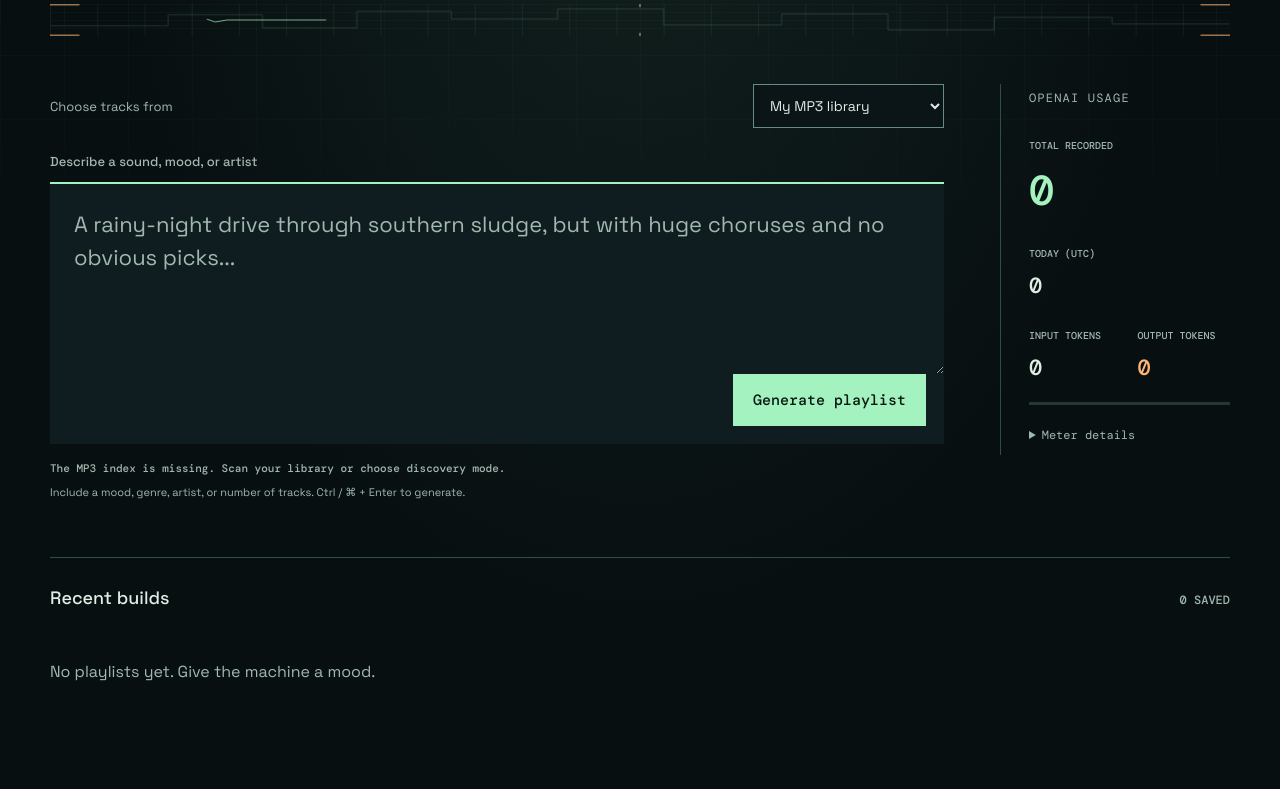
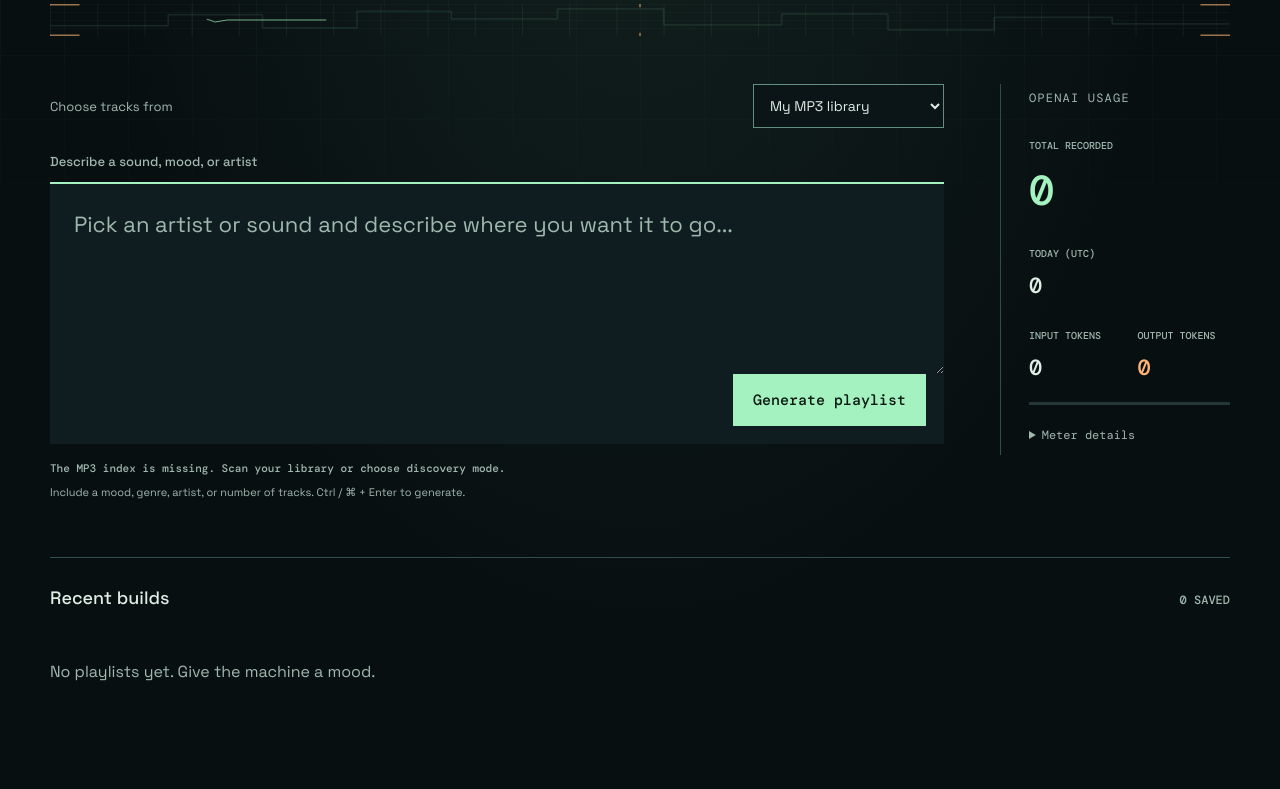
Before and after one commit to dmillion/spotify-gpt, a Flask app: page / in a window 1280 px wide. Shown: the part 201-990 px from the top of the page. Run offline with Flask 3, Linux system fonts and the light colour scheme; data that the repository does not hold is empty.

Commit message:
Make prompt ideas genre-aware from liked artists

```diff
--- a/templates/index.html
+++ b/templates/index.html
@@ -58,7 +58,7 @@
   <section class="input-panel" aria-label="Create a playlist">
   <p class="source-control"><label for="source">Choose tracks from </label><select id="source"><option value="library">My MP3 library</option><option value="discovery">Broader discovery</option></select></p>
   <label class="prompt-label" for="prompt">Describe a sound, mood, or artist</label>
-  <section class="composer"><textarea id="prompt" aria-describedby="prompt-help" placeholder="A rainy-night drive through southern sludge, but with huge choruses and no obvious picks..."></textarea><button class="generate" id="generate">Generate <br>playlist</button></section>
+  <section class="composer"><textarea id="prompt" aria-describedby="prompt-help" placeholder="Pick an artist or sound and describe where you want it to go..."></textarea><button class="generate" id="generate">Generate <br>playlist</button></section>
   <p id="library-info" class="meta" aria-live="polite">Checking MP3 index…</p>
   <p id="prompt-help" class="prompt-help">Include a mood, genre, artist, or number of tracks. Ctrl / ⌘ + Enter to generate.</p>
   </section>
@@ -94,42 +94,104 @@
   let promptIdeas = [];
   let lastPromptIdea = '';
 
+  function genreTheme(genres) {
+    const text = genres.join(' ').toLowerCase();
+    const theme = (scenes, qualities, constraints) => ({scenes, qualities, constraints});
+    if (/(ambient|drone|new age|soundscape|neoclassical|meditation)/.test(text)) {
+      return theme(
+        ['a sleepless 2 a.m. room', 'a slow sunrise', 'a long empty highway at night', 'a rain-muted window', 'a dark room with only streetlight coming in'],
+        ['spacious and slow-moving', 'hazy and immersive', 'minimal but emotionally heavy', 'soft-edged and nocturnal', 'patient, textural, and low-lit'],
+        ['avoid sudden energy spikes', 'let tracks breathe', 'favor long transitions', 'keep percussion restrained', 'stay immersive rather than dramatic']
+      );
+    }
+    if (/(sludge|doom|stoner|desert rock|heavy psych|southern metal)/.test(text)) {
+      return theme(
+        ['a humid basement show', 'a desert highway after midnight', 'a blown-speaker practice room', 'a smoky bar near closing', 'a slow crawl through industrial backroads'],
+        ['low-slung and riff-heavy', 'dirty, bass-heavy, and physical', 'fuzzy with real forward motion', 'massive without turning static', 'groove-first and rough-edged'],
+        ['favor big riffs', 'avoid overly polished production', 'keep the low end huge', 'skip long shapeless intros', 'lean into deep cuts']
+      );
+    }
+    if (/(black metal|post-black|atmospheric black)/.test(text)) {
+      return theme(
+        ['a freezing predawn walk', 'a storm moving over empty fields', 'a blacked-out highway', 'a windswept ridge', 'a dim winter room'],
+        ['cold, urgent, and atmospheric', 'raw but expansive', 'melodic without softening the edges', 'bleak with forward momentum', 'abrasive and cinematic'],
+        ['avoid glossy production', 'keep the atmosphere tense', 'favor long arcs that still move', 'skip novelty picks', 'let melody emerge through the noise']
+      );
+    }
+    if (/(death metal|grind|grindcore|hardcore|powerviolence|metalcore)/.test(text)) {
+      return theme(
+        ['a packed concrete room', 'a short violent commute', 'a fluorescent warehouse', 'a late-night gym session', 'a chaotic basement set'],
+        ['percussive and relentless', 'dense but sharply rhythmic', 'fast with real groove underneath', 'ugly in a controlled way', 'compact, physical, and immediate'],
+        ['keep dead air to a minimum', 'favor memorable breakdowns or rhythmic turns', 'avoid overlong intros', 'keep transitions aggressive', 'lean toward tracks with strong momentum']
+      );
+    }
+    if (/(shoegaze|dream pop|slowcore|ethereal|indie pop)/.test(text)) {
+      return theme(
+        ['a wet city drive after dark', 'a washed-out summer evening', 'a bedroom with the windows open', 'a gray Sunday afternoon', 'a train ride through rain'],
+        ['hazy but melodic', 'soft-focus with strong hooks', 'washed-out and emotionally direct', 'dreamy without becoming weightless', 'warm, layered, and bittersweet'],
+        ['keep the melodies strong', 'avoid abrupt stylistic jumps', 'favor texture over virtuosity', 'let the sequence gradually deepen', 'skip overly bright pop detours']
+      );
+    }
+    if (/(techno|house|electronic|idm|electro|dnb|drum and bass|breakbeat|synthwave)/.test(text)) {
+      return theme(
+        ['a nearly empty club at 3 a.m.', 'a neon highway', 'a dark warehouse', 'a late-night coding session', 'a city train after midnight'],
+        ['hypnotic and pulse-driven', 'textural with a strong rhythmic spine', 'mechanical but warm', 'propulsive without getting frantic', 'deep, repetitive, and immersive'],
+        ['keep the transitions seamless', 'favor interesting production details', 'avoid cheesy festival peaks', 'let the groove evolve gradually', 'stay focused on rhythm and texture']
+      );
+    }
+    if (/(hip hop|rap|boom bap|trap|abstract hip hop|underground hip hop)/.test(text)) {
+      return theme(
+        ['a night drive through the city', 'a dusty record-store afternoon', 'a low-key house party', 'a long train ride', 'a late summer evening'],
+        ['rhythm-first and production-heavy', 'dusty and sample-rich', 'bass-forward with sharp drums', 'left-field but still head-nodding', 'moody with strong pocket'],
+        ['favor distinctive beats', 'avoid generic radio picks', 'keep the sequencing rhythmic', 'lean into deep cuts', 'let production style guide the transitions']
+      );
+    }
+    if (/(punk|post-punk|garage|noise rock|post-hardcore)/.test(text)) {
+      return theme(
+        ['a tiny club with bad lighting', 'a fast drive across town', 'a half-empty dive bar', 'a cramped practice space', 'a gray afternoon with too much caffeine'],
+        ['raw and kinetic', 'angular with strong momentum', 'scrappy but hooky', 'noisy without losing the song', 'tense and rhythm-forward'],
+        ['avoid slick production', 'keep the energy moving', 'favor memorable guitar or bass lines', 'skip filler', 'stay rough around the edges']
+      );
+    }
+    if (/(country|americana|folk|bluegrass|alt-country)/.test(text)) {
+      return theme(
+        ['a two-lane road at dusk', 'a quiet bar after last call', 'a hot afternoon with the windows down', 'a long rural drive', 'a porch after a storm'],
+        ['warm and lived-in', 'dusty with strong storytelling', 'melodic and unpolished', 'rootsy without getting sleepy', 'plainspoken with some grit'],
+        ['avoid glossy crossover production', 'favor strong songwriting', 'lean into deep cuts', 'keep the pacing natural', 'let the instrumentation feel human']
+      );
+    }
+    if (/(jazz|fusion|bebop|soul jazz|spiritual jazz)/.test(text)) {
+      return theme(
+        ['a dim room after midnight', 'a rainy afternoon', 'a quiet dinner that turns strange', 'a late train ride', 'a small club near closing'],
+        ['loose but purposeful', 'warm, intricate, and rhythmic', 'improvisational without losing direction', 'smoky and harmonically rich', 'restless but controlled'],
+        ['favor strong interplay', 'avoid background-music blandness', 'let the arrangements breathe', 'keep a rhythmic thread', 'mix familiar language with stranger turns']
+      );
+    }
+    return theme(
+      ['a late-night drive', 'a gray afternoon', 'a long walk with headphones', 'a low-key weekend night', 'a road trip with no schedule'],
+      ['coherent and characterful', 'melodic with some edge', 'deep-cut friendly', 'textured without losing momentum', 'distinctive rather than generic'],
+      ['stay close to the artist’s musical neighborhood', 'favor deep cuts', 'make transitions feel intentional', 'avoid obvious filler', 'keep a consistent sonic thread']
+    );
+  }
+
   function buildPromptIdeas(profile) {
-    const genres = Array.isArray(profile.genres) ? profile.genres : [];
-    const artists = Array.isArray(profile.artists) ? profile.artists : [];
-    const scenes = [
-      'a rain-soaked late-night drive', 'a grimy basement show', 'a desert highway after midnight',
-      'a smoky bar at closing time', 'a neon-lit city drive', 'a summer back-road cruise',
-      'an anxious 2 a.m. comedown', 'a Sunday morning that gets progressively heavier',
-      'a warehouse set with the lights almost off', 'a cold-weather walk with nowhere to be'
-    ];
-    const qualities = [
-      'heavy but still melodic', 'groove-forward and dirty', 'fuzzy and bass-heavy',
-      'dark, rhythmic, and hooky', 'raw without turning shapeless', 'weird but still catchy',
-      'fast without becoming frantic', 'slow and massive without becoming sleepy',
-      'tense, noisy, and full of momentum', 'warm, blown-out, and a little psychedelic'
-    ];
-    const constraints = [
-      'no obvious picks', 'lean into deep cuts', 'keep the momentum up', 'avoid anything too polished',
-      'favor big riffs and strong hooks', 'let it get stranger as it goes', 'keep the low end huge',
-      'avoid long ambient detours', 'make the transitions feel intentional', 'stay rough around the edges'
-    ];
+    const profiles = Array.isArray(profile.profiles) ? profile.profiles : [];
+    if (!profiles.length) return [];
     const ideas = [];
-    for (let i = 0; i < 18; i += 1) {
-      const genreA = sample(genres);
-      const genreB = sample(genres.filter(genre => genre !== genreA));
-      const artist = sample(artists);
-      const scene = sample(scenes);
-      const quality = sample(qualities);
-      const constraint = sample(constraints);
-      if (genreA && genreB && i % 3 === 0) {
-        ideas.push(`${scene} through ${genreA} and ${genreB}; ${quality}, ${constraint}...`);
-      } else if (artist && genreA && i % 3 === 1) {
-        ideas.push(`Start near ${artist}, drift into ${genreA}, and build ${scene}; ${constraint}...`);
-      } else if (genreA) {
-        ideas.push(`${genreA} for ${scene}, ${quality}; ${constraint}...`);
-      } else if (artist) {
-        ideas.push(`Use ${artist} as a loose starting point for ${scene}; ${quality}, ${constraint}...`);
+    for (let i = 0; i < 24; i += 1) {
+      const artist = sample(profiles);
+      const genres = Array.isArray(artist.genres) ? artist.genres : [];
+      const primaryGenre = sample(genres);
+      const theme = genreTheme(genres);
+      const scene = sample(theme.scenes);
+      const quality = sample(theme.qualities);
+      const constraint = sample(theme.constraints);
+      if (primaryGenre && i % 2 === 0) {
+        ideas.push(`Start with ${artist.name}'s ${primaryGenre} side and build toward ${scene}; ${quality}, ${constraint}...`);
+      } else if (primaryGenre) {
+        ideas.push(`Build a ${primaryGenre} playlist around ${artist.name}: ${quality}; ${constraint}...`);
+      } else {
+        ideas.push(`Use ${artist.name} as the anchor and stay close to adjacent artists and deep cuts; make the transitions feel intentional...`);
       }
     }
     return [...new Set(ideas)];
```
